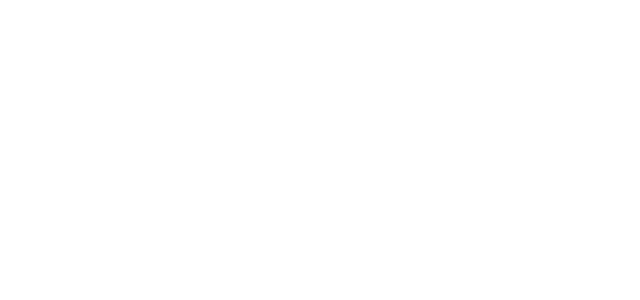
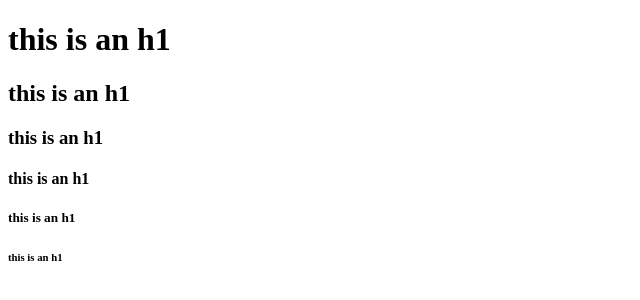
Before and after one commit to AbdallahAL-Bashabsheh/Frontend-Basic, a plain HTML site: page index.html in a window 1280 px wide. Shown: the whole page, without its empty margins (0-640 px from the left). Drawn offline with Linux system fonts and the light colour scheme.

Commit message:
basic front end

```diff
--- a/index.html
+++ b/index.html
@@ -3,9 +3,15 @@
 <head>
     <meta charset="UTF-8">
     <meta name="viewport" content="width=device-width, initial-scale=1.0">
-    <title>hom</title>
+    <title>home page</title>
 </head>
 <body>
 
+    <h1>this is an h1</h1>
+    <h2>this is an h1</h2>
+    <h3>this is an h1</h3>
+    <h4>this is an h1</h4>
+    <h5>this is an h1</h5>
+    <h6>this is an h1</h6>
 </body>
 </html>
```
Also changed, not shown: 1 other file.
